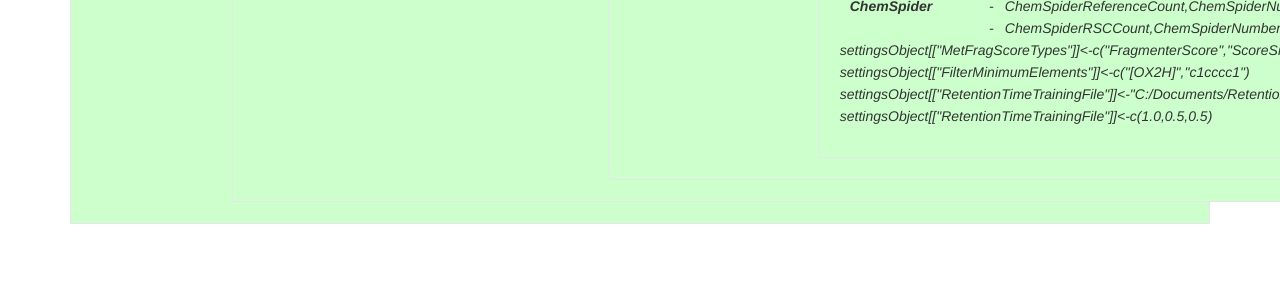
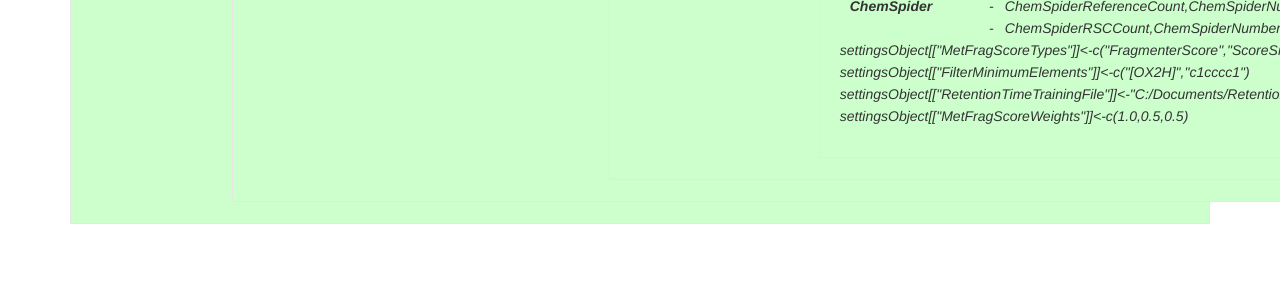
Before and after one commit to ipb-halle/MetFrag, a Jekyll site: the page built from projects/metfragr/index.md, in a window 1280 px wide and 900 px high, scrolled down 4318 px. Shown: the part 488-788 px from the top of the window. Built offline with Jekyll 4.4.1, drawn with Linux system fonts in a browser that asks for light colours; nearby versions of some CDN libraries; Markdown is read by kramdown in place of the engine named in the settings.

Commit message:
Update index.md

```diff
--- a/projects/metfragr/index.md
+++ b/projects/metfragr/index.md
@@ -237,6 +237,6 @@ Following scoring terms are pre-defined for available databases:
  <tr><td>settingsObject[["MetFragScoreTypes"]]<-c("FragmenterScore","ScoreSmartsInclusionList","RetentionTimeScore")</td></tr>
  <tr><td>settingsObject[["FilterMinimumElements"]]<-c("[OX2H]","c1cccc1")</td></tr>
  <tr><td>settingsObject[["RetentionTimeTrainingFile"]]<-"C:/Documents/RetentionTimeFile.txt"</td></tr>
- <tr><td>settingsObject[["RetentionTimeTrainingFile"]]<-c(1.0,0.5,0.5)</td></tr>
+ <tr><td>settingsObject[["MetFragScoreWeights"]]<-c(1.0,0.5,0.5)</td></tr>
 </table><br>
 </div>
```
